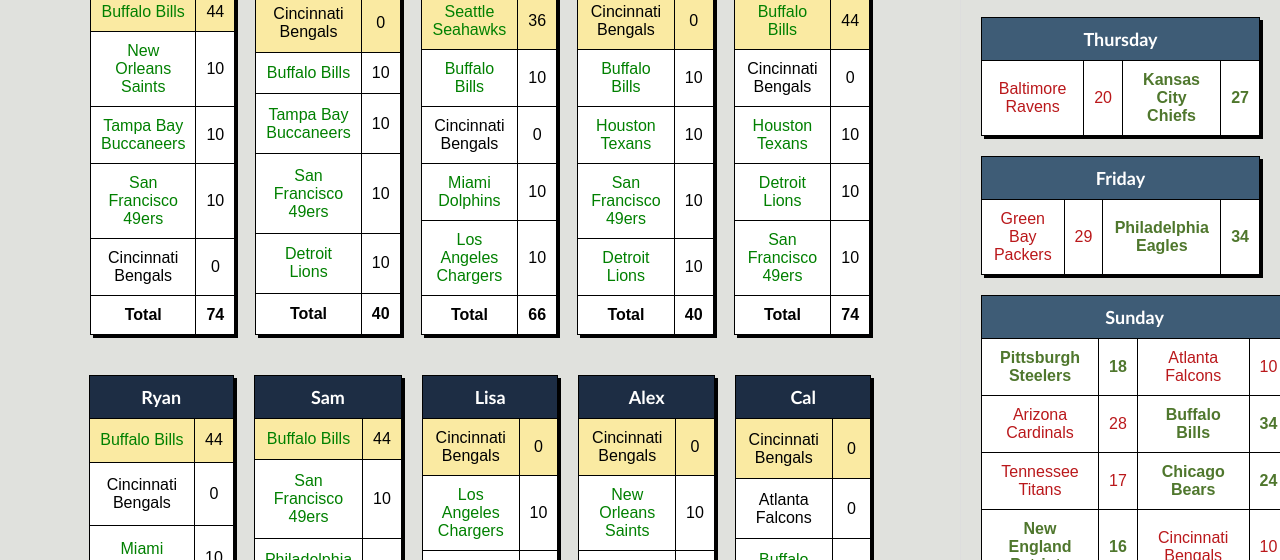
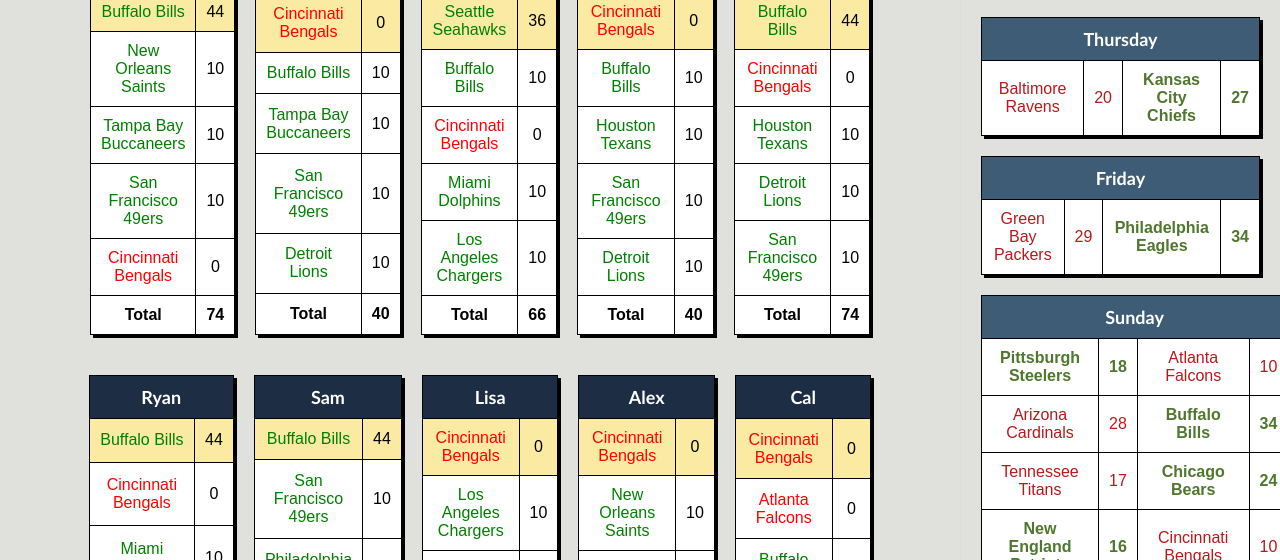
Before and after one commit to rseidl25/pick5pool, a plain HTML site: page index.html in a window 1280 px wide. Shown: the part 240-800 px from the top of the page. Drawn offline with Linux system fonts and the light colour scheme.

Commit message:
Adding loser red text

```diff
--- a/index.html
+++ b/index.html
@@ -280,6 +280,7 @@
         const playersTablesContent = document.getElementById('players-tables-content');
         const winnersTableContent = document.getElementById('winners-table-content');
         let currentWinners = [];
+	let currentLosers= [];
 
             const teams = [
             'Arizona Cardinals',
@@ -449,12 +450,14 @@
                                     awayTeamCell.classList.add('loser');
                                     awayScoreCell.classList.add('loser');
                                     currentWinners.push({ team: game.homeTeam, score: game.homeScore });
+				    				currentLosers.push({ team: game.awayTeam, score: game.awayScore });
                                 } else {
                                     awayTeamCell.classList.add('winner');
                                     awayScoreCell.classList.add('winner');
                                     homeTeamCell.classList.add('loser');
                                     homeScoreCell.classList.add('loser');
                                     currentWinners.push({ team: game.awayTeam, score: game.awayScore });
+				    				currentLosers.push({ team: game.homeTeam, score: game.homeScore });
                                 }
                             }
 
@@ -516,14 +519,18 @@
                                 const pointsCell = document.createElement('td');
                                 let points = 0;
                                 const winningTeam = currentWinners.find(winner => winner.team === pick);
+								const losingTeam = currentLosers.find(loser => loser.team === pick);
 
                                 if (winningTeam) {
                                     points = 10; // Add 10 points if the pick is in the weekly winners
-									pickCell.style.color = "green";
+				    				pickCell.style.color = "green";
                                     if (index === 0) {
                                         points += winningTeam.score; // Add the winning team's score if it's the first pick
                                     }
                                 }
+								if (losingTeam) {
+									pickCell.style.color = "red";
+								}
 
                                 pointsCell.textContent = points;
                                 if (index === 0) {
@@ -590,6 +597,7 @@
                                 const pointsCell = document.createElement('td');
                                 let points = 0;
                                 const winningTeam = currentWinners.find(winner => winner.team === pick);
+								const losingTeam = currentLosers.find(loser => loser.team === pick);
 
                                 if (winningTeam) {
                                     points = 10; // Add 10 points if the pick is in the weekly winners
@@ -598,6 +606,9 @@
                                         points += winningTeam.score; // Add the winning team's score if it's the first pick
                                     }
                                 }
+								if (losingTeam) {
+									pickCell.style.color = "red";
+								}
 
                                 pointsCell.textContent = points;
                                 if (index === 0) {
```
